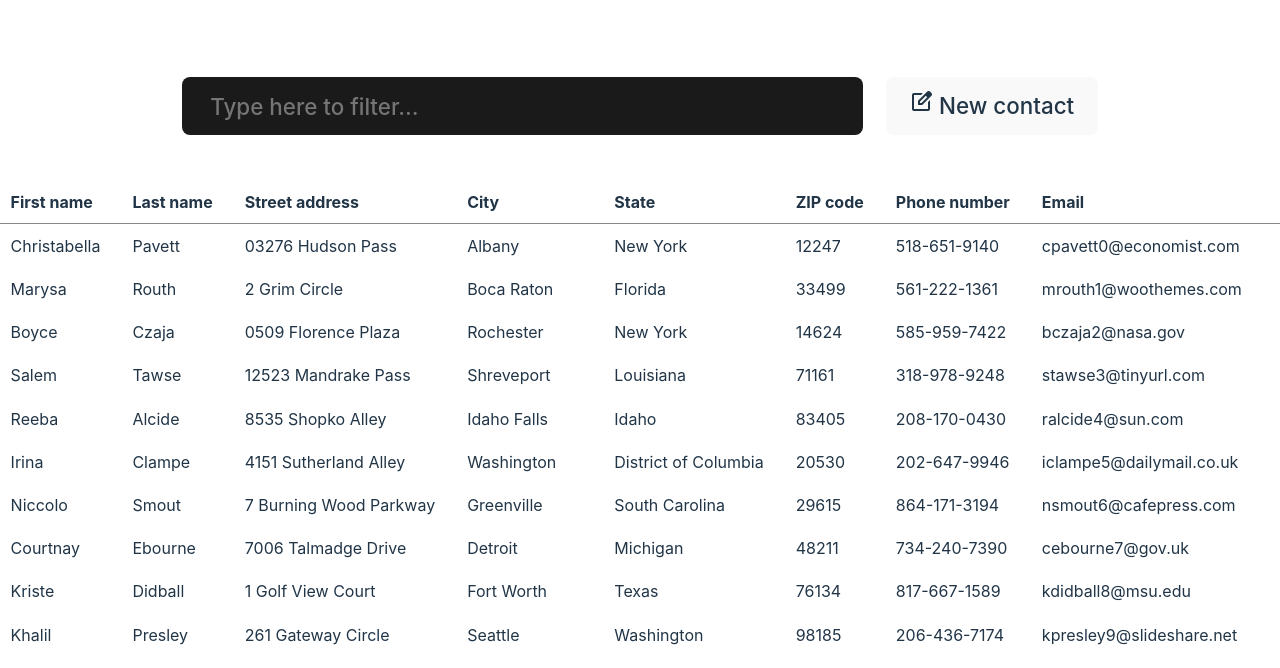
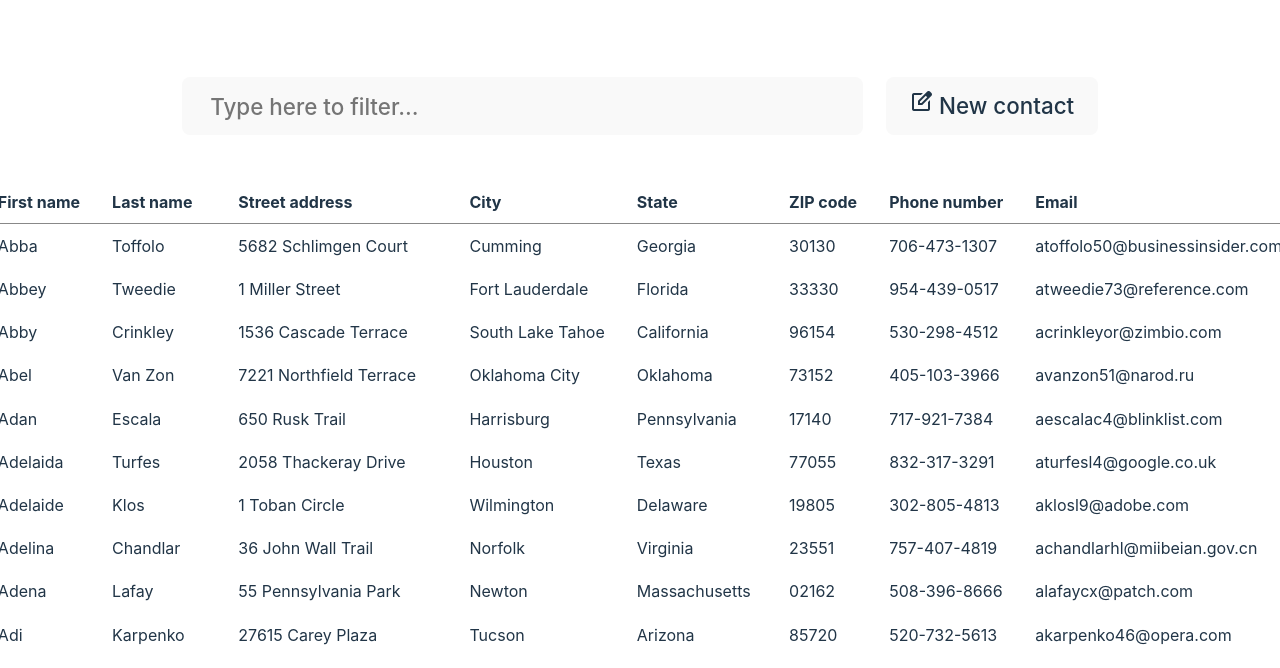
Before and after one commit to tsakalerisk/Carpet-Project, a plain HTML site: page frontend/index.html in a window 1280 px wide. Shown: the part 132-800 px from the top of the page. Drawn offline with nearby package versions, Linux system fonts and the light colour scheme.

Commit message:
Light mode support and clean up javascript

```diff
--- a/frontend/main.js
+++ b/frontend/main.js
@@ -1,10 +1,18 @@
+const CONTACTS_PER_PAGE = 20
+
+let data, page = 0
+
 let getData = async () => {
     let response = await fetch('./MOCK_DATA.json')
-    let data = await response.json()
-    let table = document.querySelector('#contacts')
+    data = await response.json()
+    updateTable(data.sort((a, b) => a.first_name > b.first_name ? 1 : -1).slice(0, 20))
+}
+
+getData()
 
 let updateTable = data => {
-        table.innerHTML = data.map((x, index) => `
+    let table = document.querySelector('#contacts')
+    table.innerHTML = data.map(x => `
         <tr>
             <td>${x.first_name}</td>
             <td>${x.last_name}</td>
@@ -15,18 +23,16 @@ let getData = async () => {
             <td>${x.phone_number}</td>
             <td>${x.email}</td>
             <td class="contact-options">
-                    <button class="edit" onclick="showUpdateForm('${JSON.stringify(x).replaceAll('"', '%')}')">
+                <button class="edit" onclick="showUpdateForm(${x.id})">
                     <span class="material-symbols-outlined">edit_square</span>
                 </button>
-                    <button class="delete" onclick="console.log('Deleted ${index}. Replace this with id + delete request.')">
+                <button class="delete" onclick="console.log('Deleted id=${x.id}. Replace this with delete request.')">
                     <span class="material-symbols-outlined">delete</span>
                 </button>
             </td>
         </tr>
     `).join('')
 }
-
-    updateTable(data.slice(0, 20))
 
 let filterText = document.querySelector('.filter')
 filterText.oninput = e => {
@@ -36,20 +42,17 @@ let getData = async () => {
             .slice(0, 20)
     )
 }
-}
 
-getData()
-
-let showUpdateForm = input => {
-    let contact = JSON.parse(input.replaceAll('%', '"'))
+let showUpdateForm = id => {
     let form = document.querySelector('.update-form')
-    form.classList.add('open')
-
+    let contact = data.find(x => x.id === id)
     //fill out all fields in the form with the contact's data
     Object.keys(contact).forEach(key => {
         form.querySelector(`#${key}`) &&
             (form.querySelector(`#${key}`).value = contact[key])
     })
+
+    form.classList.add('open')
 }
 
 let hideUpdateForm = () => document.querySelector('.update-form').classList.remove('open')
--- a/frontend/style.css
+++ b/frontend/style.css
@@ -78,7 +78,7 @@ button:focus-visible,
     color: #747bff;
   }
 
-  button, .button {
+  input, button, .button {
     background-color: #f9f9f9;
   }
 }
@@ -232,6 +232,12 @@ tbody>tr:hover .contact-options {
   overflow-y: auto;
 }
 
+@media (prefers-color-scheme: light) {
+  .update-form {
+    background-color: #a2a2b1aa;
+  }
+}
+
 .update-form input {
   box-sizing: border-box;
   width: 100%;
```
Also changed, not shown: frontend/new-contact.html (+4 -4 lines). Lines whose indentation alone changed are shown as unchanged.
